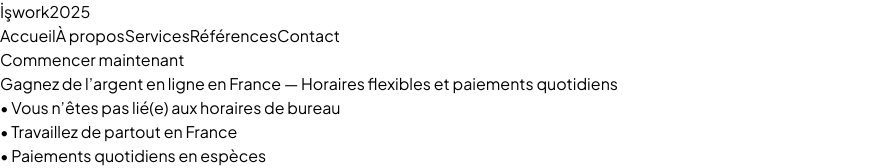
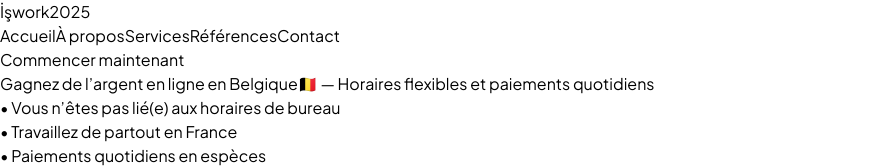
Before and after one commit to cecepns/jobwork2026, a React (Vite) app: page / in a window 1280 px wide. Shown: the top 168 px of the page, without its empty margins (0-893 px from the left). Built offline with nearby package versions, Linux system fonts and the light colour scheme; no server answers.

Commit message:
fix: bel

```diff
--- a/src/App.jsx
+++ b/src/App.jsx
@@ -180,7 +180,7 @@
           <div className="grid lg:grid-cols-2 gap-12 items-center">
             <div data-aos="fade-right">
               <h1 className="text-4xl sm:text-5xl font-bold text-white leading-tight mb-6">
-                Gagnez de l’argent en ligne en France — Horaires flexibles et paiements quotidiens
+                Gagnez de l’argent en ligne en Belgique🇧🇪 — Horaires flexibles et paiements quotidiens
               </h1>
               <ul className="space-y-2 text-white/90 mb-8">
                 <li className="flex items-center gap-2">• Vous n’êtes pas lié(e) aux horaires de bureau</li>
```
